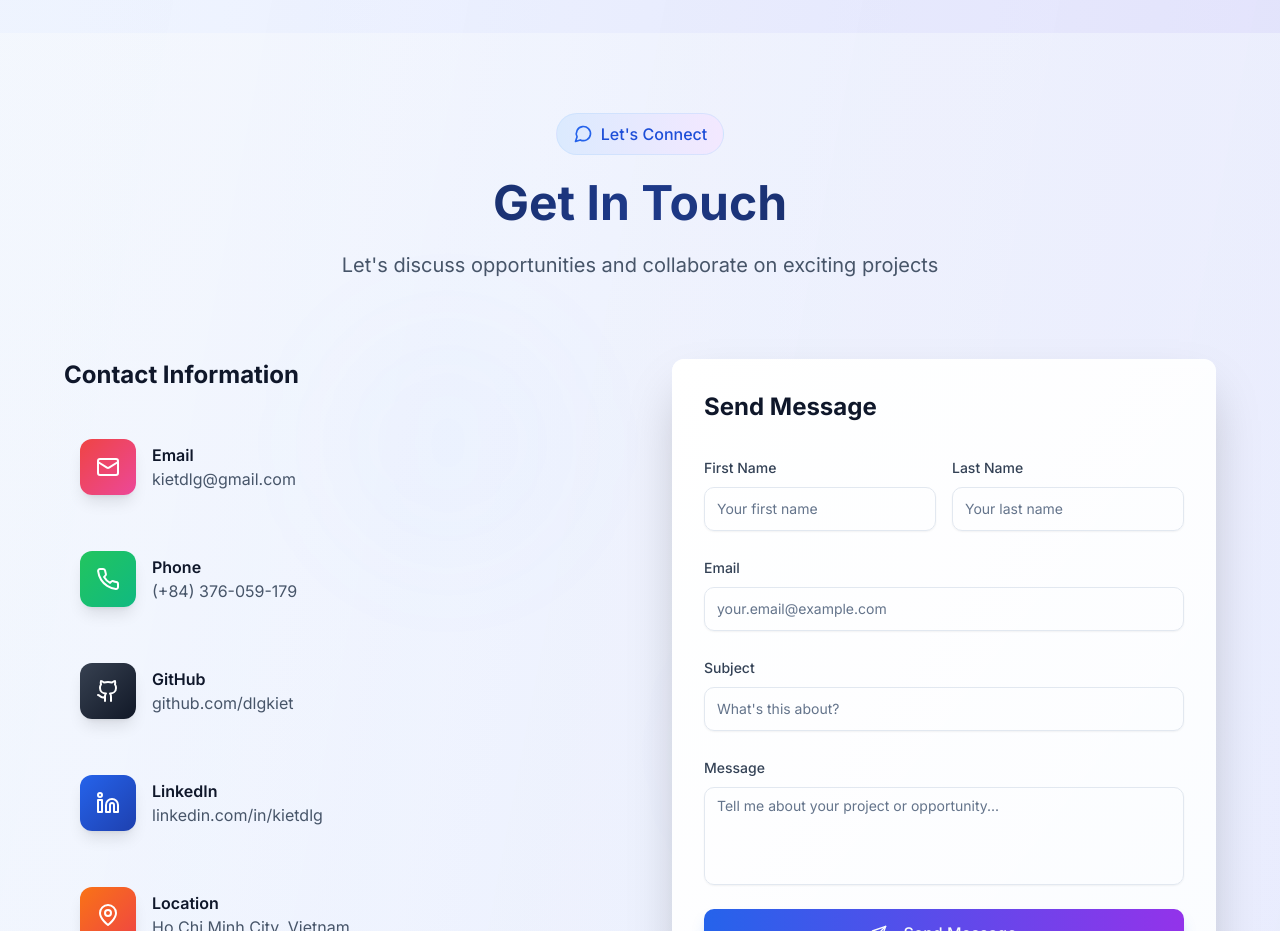
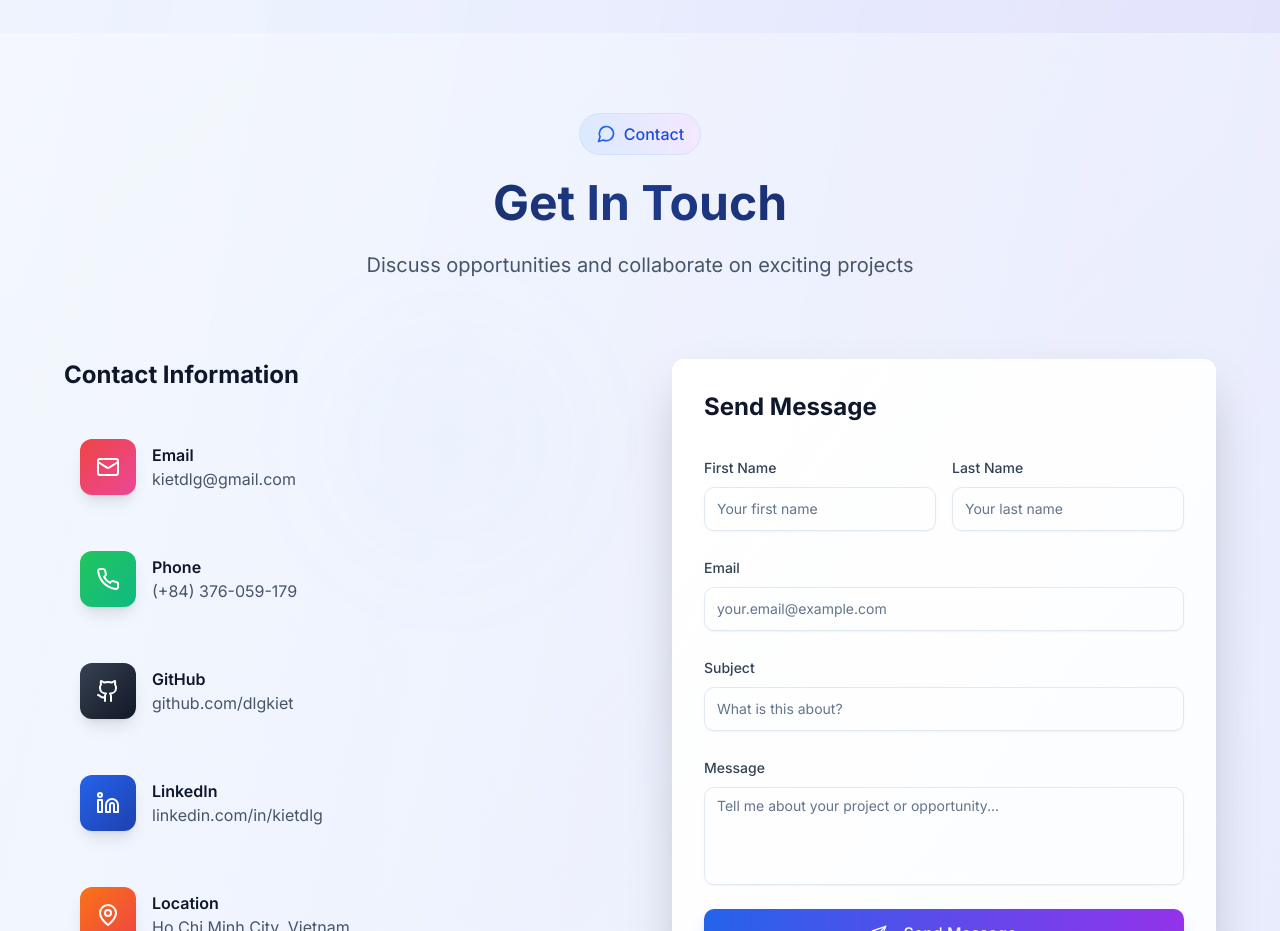
Before and after one commit to duck624/MyPortfolio, a Next.js app: page / in a window 1280 px wide. Shown: the part 5520-6451 px from the top of the page. Built offline with nearby package versions, Linux system fonts and the light colour scheme.

Commit message:
update fix

```diff
--- a/components/contact.tsx
+++ b/components/contact.tsx
@@ -142,7 +142,7 @@ export default function Contact() {
           <div className="inline-flex items-center px-3 sm:px-4 py-2 bg-gradient-to-r from-blue-100 to-purple-100 dark:from-blue-900/30 dark:to-purple-900/30 rounded-full border border-blue-200/50 dark:border-blue-700/50">
             <MessageCircle className="h-4 w-4 sm:h-5 sm:w-5 text-blue-600 dark:text-blue-400 mr-2" />
             <span className="text-blue-700 dark:text-blue-300 text-sm sm:text-base font-medium">
-              Let's Connect
+              Contact
             </span>
           </div>
           <h2 className="text-3xl sm:text-4xl lg:text-5xl font-bold bg-gradient-to-r from-slate-900 via-blue-900 to-slate-900 dark:from-white dark:via-blue-100 dark:to-white bg-clip-text text-transparent">
@@ -150,7 +150,7 @@ export default function Contact() {
           </h2>
           <p className="text-base sm:text-lg lg:text-xl text-slate-600 dark:text-slate-300 max-w-2xl mx-auto">
             {t(
-              "Let's discuss opportunities and collaborate on exciting projects"
+              "Discuss opportunities and collaborate on exciting projects"
             )}
           </p>
         </motion.div>
@@ -304,7 +304,7 @@ export default function Contact() {
                       {t("Subject")}
                     </label>
                     <Input
-                      placeholder="What's this about?"
+                      placeholder="What is this about?"
                       className="border-slate-200 dark:border-slate-700 focus:border-blue-500 dark:focus:border-blue-400 h-10 sm:h-11"
                       required
                     />
--- a/components/hero.tsx
+++ b/components/hero.tsx
@@ -85,7 +85,7 @@ export default function Hero() {
               </motion.div>
 
               <h1 className="text-4xl sm:text-5xl lg:text-6xl font-bold leading-tight">
-                <span className="text-gray-900 dark:text-white">Duong Lam</span>
+                <span className="text-gray-900 dark:text-white">{t("Duong Lam")}</span>
                 <br />
                 <motion.span
                   className="bg-gradient-to-r from-blue-600 via-purple-600 to-pink-600 bg-clip-text text-transparent relative"
@@ -93,7 +93,7 @@ export default function Hero() {
                   animate={{ scale: 1, opacity: 1 }}
                   transition={{ delay: 0.3 }}
                 >
-                  Gia Kiet
+                  {t("Gia Kiet")}
                 </motion.span>
               </h1>
 
--- a/components/language-provider.tsx
+++ b/components/language-provider.tsx
@@ -12,6 +12,9 @@ type LanguageContextype = {
 const LanguageContext = createContext<LanguageContextype | undefined>(undefined)
 
 const translations: Record<string, string> = {
+  "Duong Lam": "Dương Lâm",
+  "Gia Kiet": "Gia Kiệt",
+
   // Navigation
   About: "Giới thiệu",
   Education: "Học vấn",
@@ -77,7 +80,7 @@ const translations: Record<string, string> = {
 
   // Skills
   "Skills & Expertise": "Kỹ năng & Chuyên môn",
-  "Technical skills and competencies I've developed": "Các kỹ năng kỹ thuật và năng lực đã phát triển",
+  "Technical skills and competencies I have developed": "Các kỹ năng kỹ thuật và năng lực đã phát triển",
   "Frontend Development": "Phát triển Frontend",
   "Backend Development": "Phát triển Backend",
   "Database & Tools": "Cơ sở dữ liệu & Công cụ",
@@ -86,7 +89,7 @@ const translations: Record<string, string> = {
   Awards: "Giải thưởng",
 
   // Contact
-  "Let's discuss opportunities and collaborate on exciting projects":
+  "Discuss opportunities and collaborate on exciting projects":
     "Hãy thảo luận về cơ hội và hợp tác trong các dự án thú vị",
   "Contact Information": "Thông tin liên hệ",
   Email: "Email",
--- a/components/theme-provider.tsx
+++ b/components/theme-provider.tsx
@@ -1,7 +1,6 @@
 "use client"
 import { ThemeProvider as NextThemesProvider } from "next-themes"
-import type { ThemeProviderProps } from "next-themes"
 
-export function ThemeProvider({ children, ...props }: ThemeProviderProps) {
+export function ThemeProvider({ children, ...props }: any) {
   return <NextThemesProvider {...props}>{children}</NextThemesProvider>
 }
--- a/package.json
+++ b/package.json
@@ -43,7 +43,7 @@
     "embla-carousel-react": "^8.0.0-rc14",
     "framer-motion": "^10.16.4",
     "lucide-react": "^0.292.0",
-    "next": "14.0.3",
+    "next": "^14.2.29",
     "next-themes": "^0.2.1",
     "react": "^18",
     "react-day-picker": "^8.9.1",
```
Also changed, not shown: .eslintrc.json, 1 other file (tests, documents, lock files or other folders).
